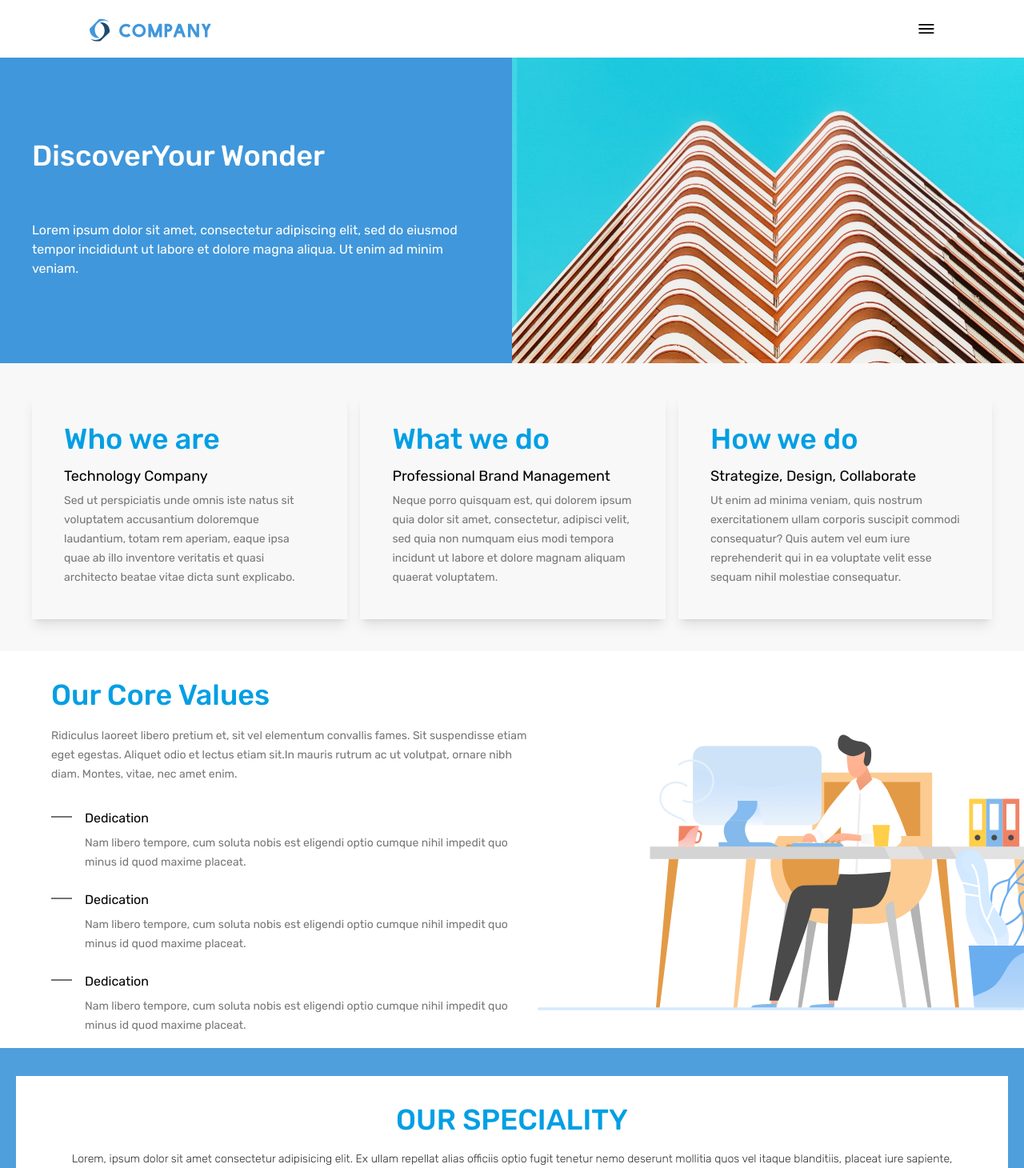
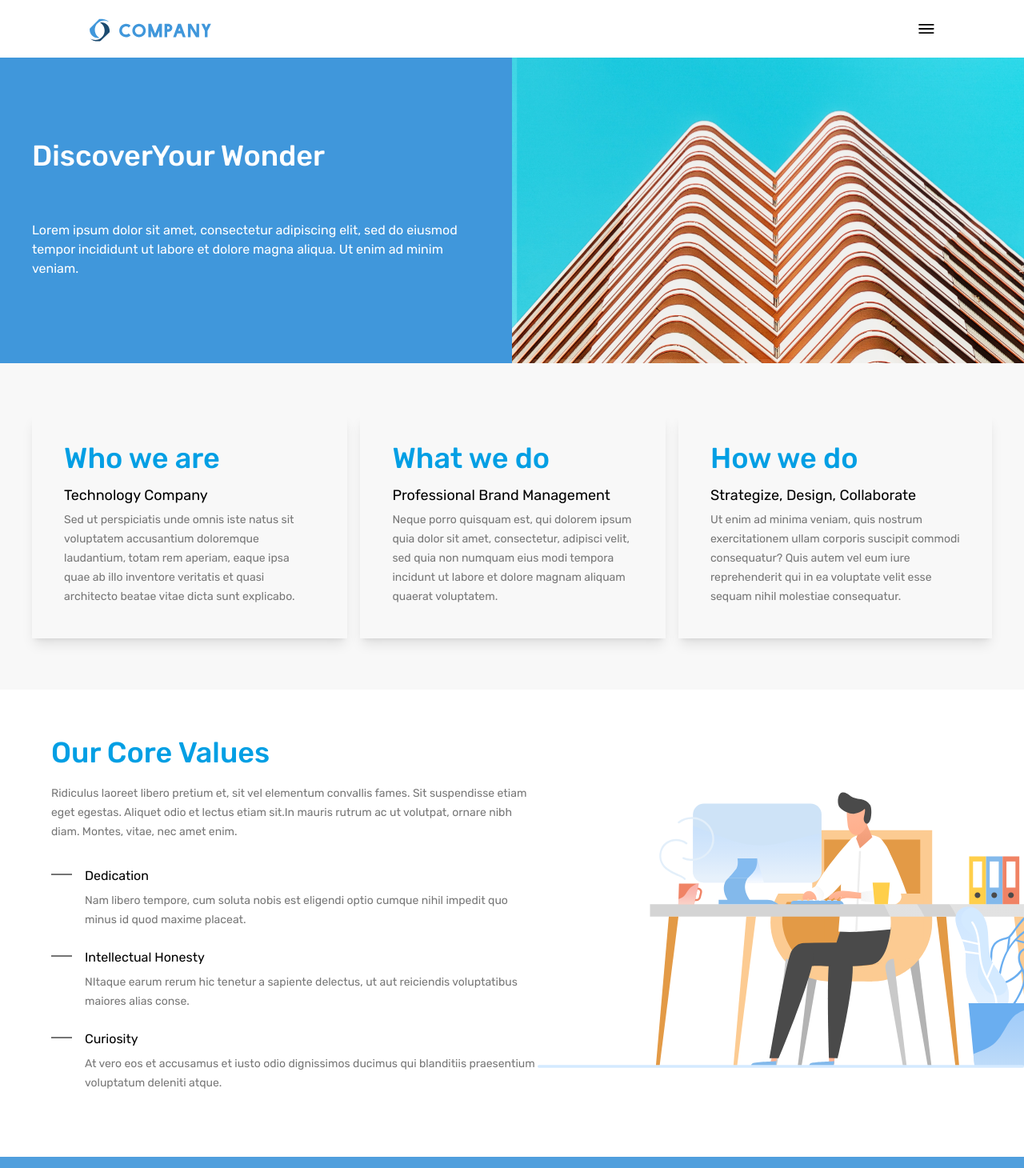
Before and after one commit to ImdaduRohman/algobash, a React (Vite) app: page / in a window 1280 px wide. Shown: the top 1460 px of the page at 80% size. Built offline with nearby package versions, Linux system fonts and the light colour scheme; a web font is replaced by a local one.

Commit message:
fix: update our service component

```diff
--- a/src/components/Footer.jsx
+++ b/src/components/Footer.jsx
@@ -42,7 +42,7 @@ export default function Footer() {
       </div>
       <div className="text-white text-base leading-[30px]">
         <ul>
-          <li><a href="#wwa">Who We Are</a></li>
+          <li><a href="#ourService">Who We Are</a></li>
           <li><a href="#ourValues">Our Values</a></li>
           <li><a href="#perks">The Perks</a></li>
         </ul>
--- a/src/section/OurServiceSection.jsx
+++ b/src/section/OurServiceSection.jsx
@@ -23,7 +23,10 @@ export default function OurServiceSection() {
   ];
 
   return (
-    <div className="flex flex-col md:flex-row justify-center p-10 gap-4 bg-[#F8F8F8]" id="wwa">
+    <div
+      id="ourService"
+      className="flex flex-col md:flex-row justify-center px-10 py-16 gap-4 bg-[#F8F8F8]"
+    >
       {
         cardContent.map((item) => (
           <div
--- a/src/section/OurValueSection.jsx
+++ b/src/section/OurValueSection.jsx
@@ -1,7 +1,7 @@
 import { style } from "../style"
 export default function OurValueSection() {
   return (
-    <div className="grid grid-cols-1 md:grid-cols-2 mt-10 ml-16" id="ourValues">
+    <div className="grid grid-cols-1 md:grid-cols-2 ml-16 py-16" id="ourValues">
       <div>
         <div className={`${style.title} mb-6`}>Our Core Values</div>
         <div className={style.content}>Ridiculus laoreet libero pretium et, sit vel elementum convallis fames. Sit suspendisse etiam eget egestas. Aliquet odio et lectus etiam sit.In mauris rutrum ac ut volutpat, ornare nibh diam. Montes, vitae, nec amet enim.</div>
@@ -16,15 +16,15 @@ export default function OurValueSection() {
           <div className="flex items-start gap-4 mb-4">
             <img src="/strip.svg" alt="strip-image" className="mt-4"/>
             <div>
-              <div className="text-base leading-[38px] font-normal">Dedication</div>
-              <div className={style.content}>Nam libero tempore, cum soluta nobis est eligendi optio cumque nihil impedit quo minus id quod maxime placeat.</div>
+              <div className="text-base leading-[38px] font-normal">Intellectual Honesty</div>
+              <div className={style.content}>NItaque earum rerum hic tenetur a sapiente delectus, ut aut reiciendis voluptatibus maiores alias conse.</div>
             </div>
           </div>
           <div className="flex items-start gap-4 mb-4">
             <img src="/strip.svg" alt="strip-image" className="mt-4"/>
             <div>
-              <div className="text-base leading-[38px] font-normal">Dedication</div>
-              <div className={style.content}>Nam libero tempore, cum soluta nobis est eligendi optio cumque nihil impedit quo minus id quod maxime placeat.</div>
+              <div className="text-base leading-[38px] font-normal">Curiosity</div>
+              <div className={style.content}>At vero eos et accusamus et iusto odio dignissimos ducimus qui blanditiis praesentium voluptatum deleniti atque.</div>
             </div>
           </div>
         </div>
```
